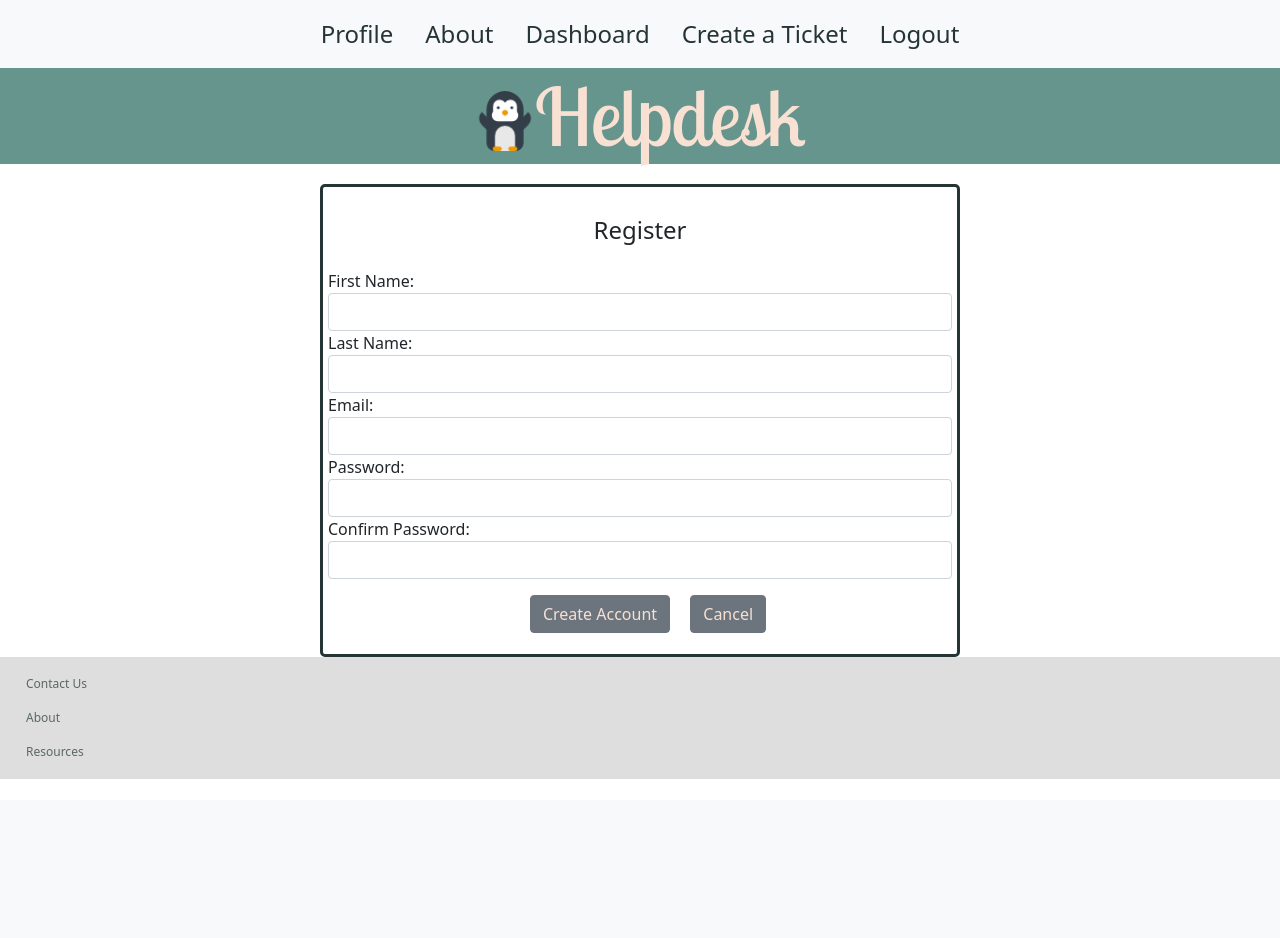
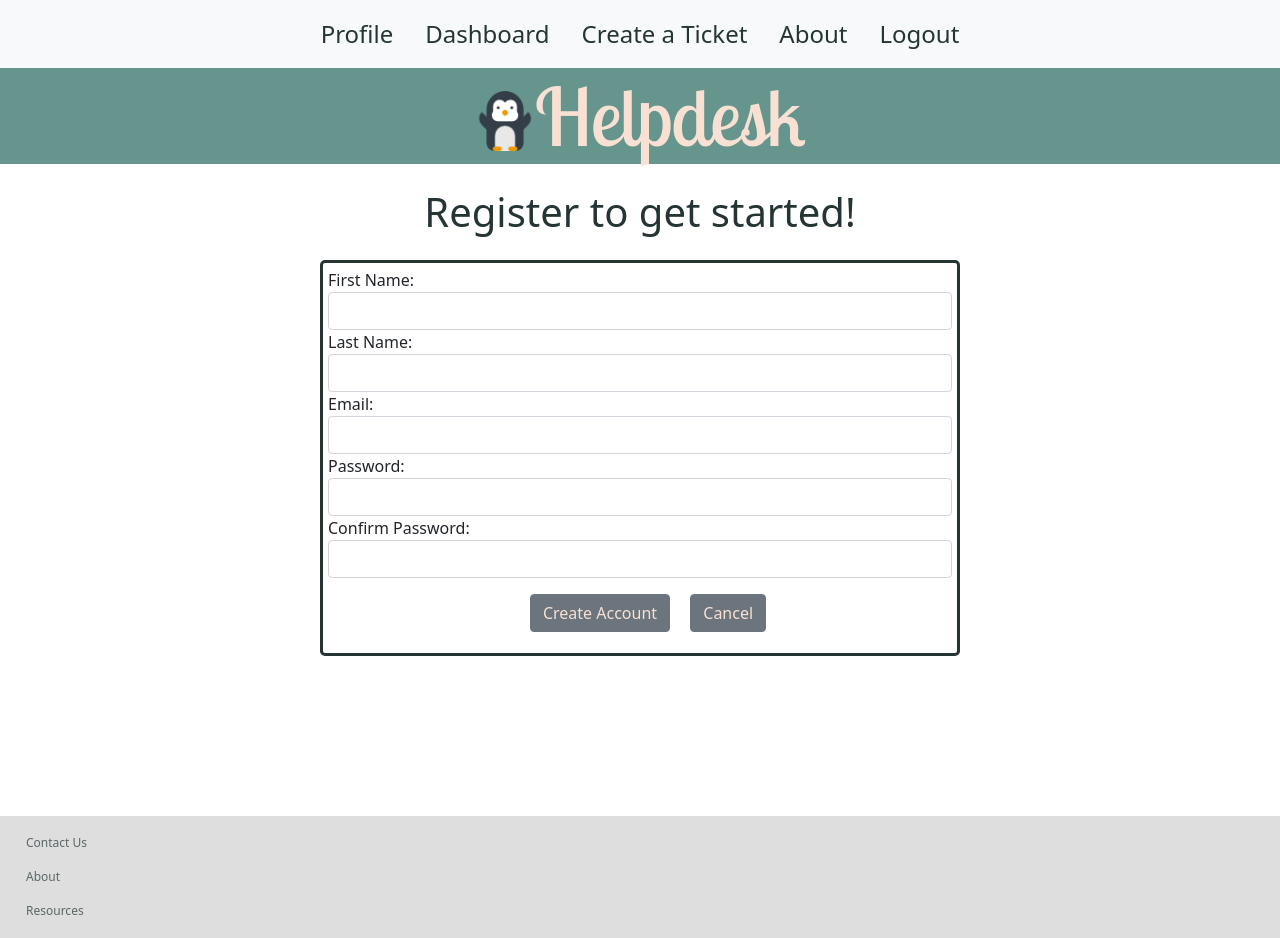
Before and after one commit to raphtis/helpdesk, a Django app: template users/templates/register.html in a window 1280 px wide. Before the commit the page ends 779 px from the top, so only its background shows below. Run offline with Django 3.2, Linux system fonts and the light colour scheme; the template is opened without the code that fills it, so the values that code supplies are empty.

Commit message:
UpdatedUI for log/reg

```diff
--- a/users/static/css/style.css
+++ b/users/static/css/style.css
@@ -51,6 +51,8 @@ a:hover, .btn:hover, .nav-link:hover {
     border: 3px solid #253434;
     border-radius: 5px;
     padding: 5px;
+    margin-top: 20px;
+    margin-bottom: 160px;
 }
 
 .dashboard-container {
--- a/users/templates/index.html
+++ b/users/templates/index.html
@@ -26,7 +26,7 @@
         </div>
     </div>
 </div>
-<h1 class="text-center m-5">Log in below to get started!</h1>
+<h1 class="text-center m-4">Login</h1>
 <div class="login-container">
     <div class="container mx-auto form-container" style="width:600px">
         {% if messages %}
--- a/users/templates/nav_bar.html
+++ b/users/templates/nav_bar.html
@@ -22,14 +22,14 @@
                     <li class="nav-item active">
                         <a class="nav-link" href="/profile">Profile</a>
                     </li>
-                    <li class="nav-item">
-                        <a class="nav-link" href="">About</a>
-                    </li>
                     <li class="nav-item active">
                         <a class="nav-link" href="/dashboard">Dashboard</a>
                     </li>
                     <li class="nav-item">
                         <a class="nav-link" href="/ticket_form">Create a Ticket</a>
+                    </li>
+                    <li class="nav-item">
+                        <a class="nav-link" href="">About</a>
                     </li>
                     <li class="nav-item">
                         <a class="nav-link" href="/logout">Logout</a>
--- a/users/templates/register.html
+++ b/users/templates/register.html
@@ -1,6 +1,6 @@
 {% include 'nav_bar.html'%}
+<h1 class="text-center m-4">Register to get started!</h1>
 <div class="container register-container">
-    <h4 class="text-center m-4">Register</h4>
     <div class="container">
         {% if messages %}
         <ul class="messages">
```
Also changed, not shown: db.sqlite3.
